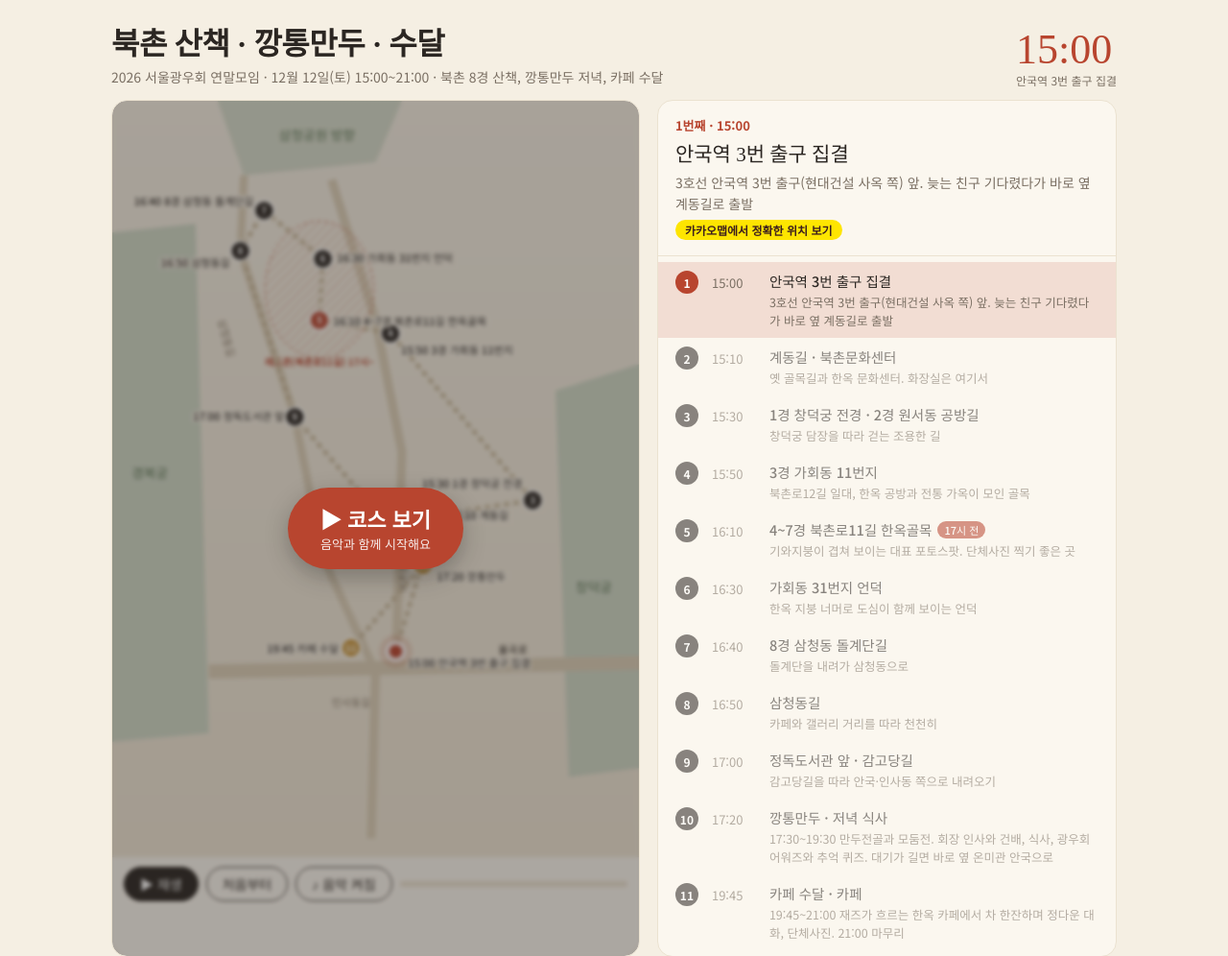
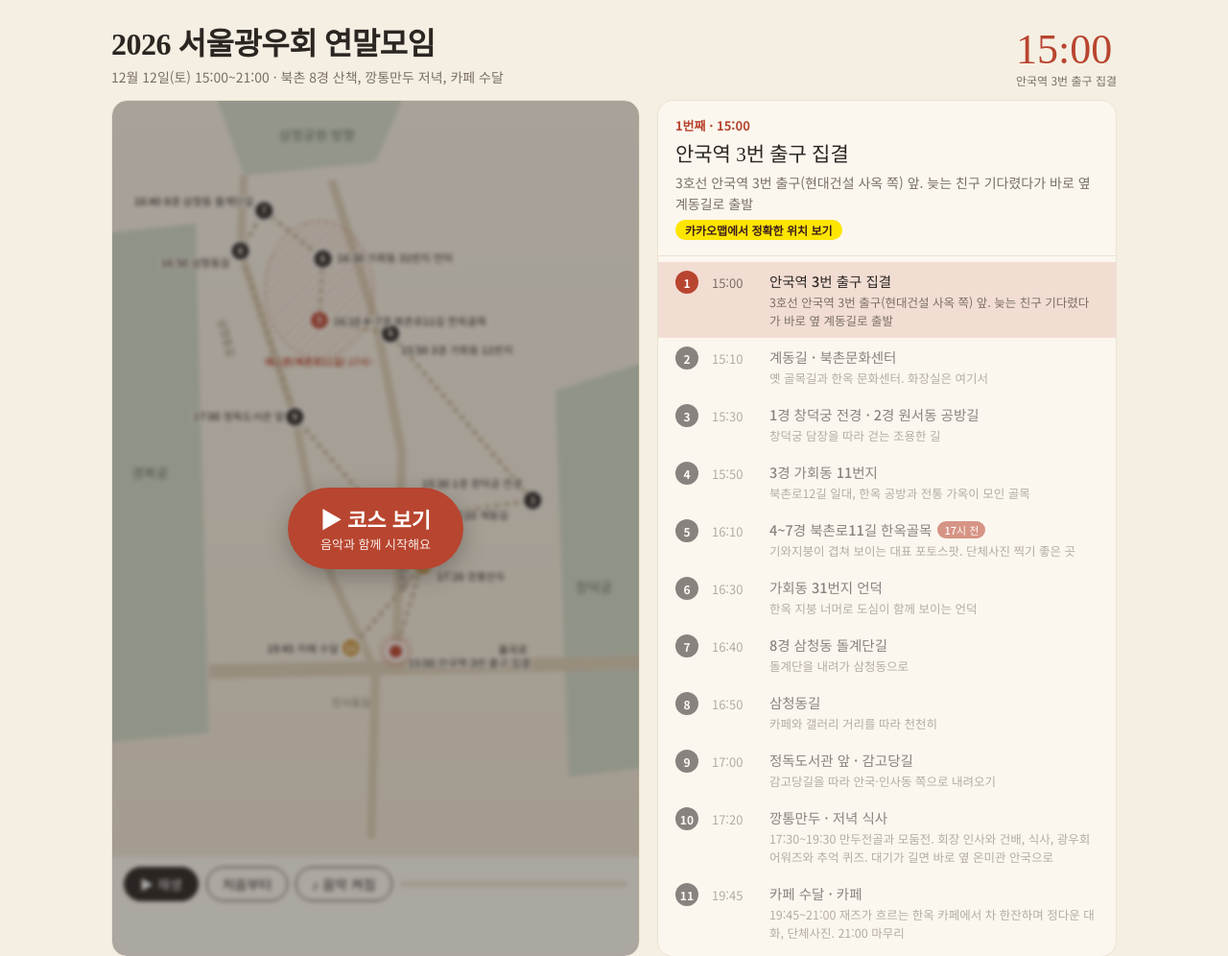
Before and after one commit to drlee0507-prog/gwangwoohoe-2026, a plain HTML site: page index.html in a window 1280 px wide. Shown: the top 996 px of the page at 96% size. Drawn offline with Linux system fonts and the light colour scheme.

Commit message:
페이지 제목을 '2026 서울광우회 연말모임'으로 변경
Co-Authored-By: Claude Opus 5.5 <noreply@anthropic.com>
Claude-Session: https://claude.ai/code/session_01YWvNMxrguksg6bMa8KLyya

```diff
--- a/index.html
+++ b/index.html
@@ -82,8 +82,8 @@
 <div class="wrap">
   <header>
     <div>
-      <h1>북촌 산책 · 깡통만두 · 수달</h1>
-      <div class="sub">2026 서울광우회 연말모임 · 12월 12일(토) 15:00~21:00 · 북촌 8경 산책, 깡통만두 저녁, 카페 수달</div>
+      <h1>2026 서울광우회 연말모임</h1>
+      <div class="sub">12월 12일(토) 15:00~21:00 · 북촌 8경 산책, 깡통만두 저녁, 카페 수달</div>
     </div>
     <div class="clock" id="clock">15:00<small id="dayphase">안국역 3번 출구 집결</small></div>
   </header>
```
